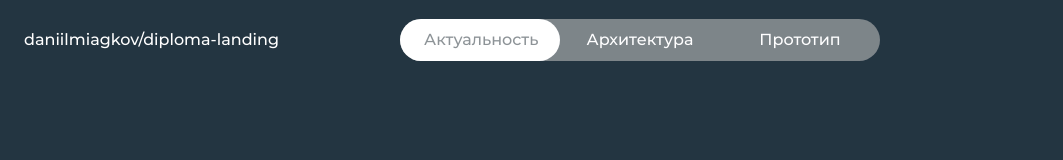
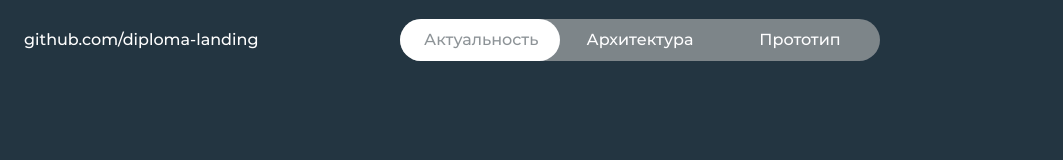
Before and after one commit to daniilmiagkov/diploma-landing, a Vue app: page / in a window 1280 px wide. Shown: the top 160 px of the page, without its empty margins (0-1063 px from the left). Built offline with nearby package versions, Linux system fonts and the light colour scheme.

Commit message:
change link to github

```diff
--- a/src/Header.vue
+++ b/src/Header.vue
@@ -93,11 +93,11 @@ onBeforeUnmount(() => {
 <template>
   <header :class="$style.header">
     <a
-      href="https://daniilmiagkov.github.io/diploma-landing/"
+      href="https://github.com/daniilmiagkov/diploma-landing"
       :class="$style.linkOnGithub"
       target="_blank"
     >
-      daniilmiagkov/diploma-landing
+      github.com/diploma-landing
     </a>
     <nav
       :class="$style.nav"
```
